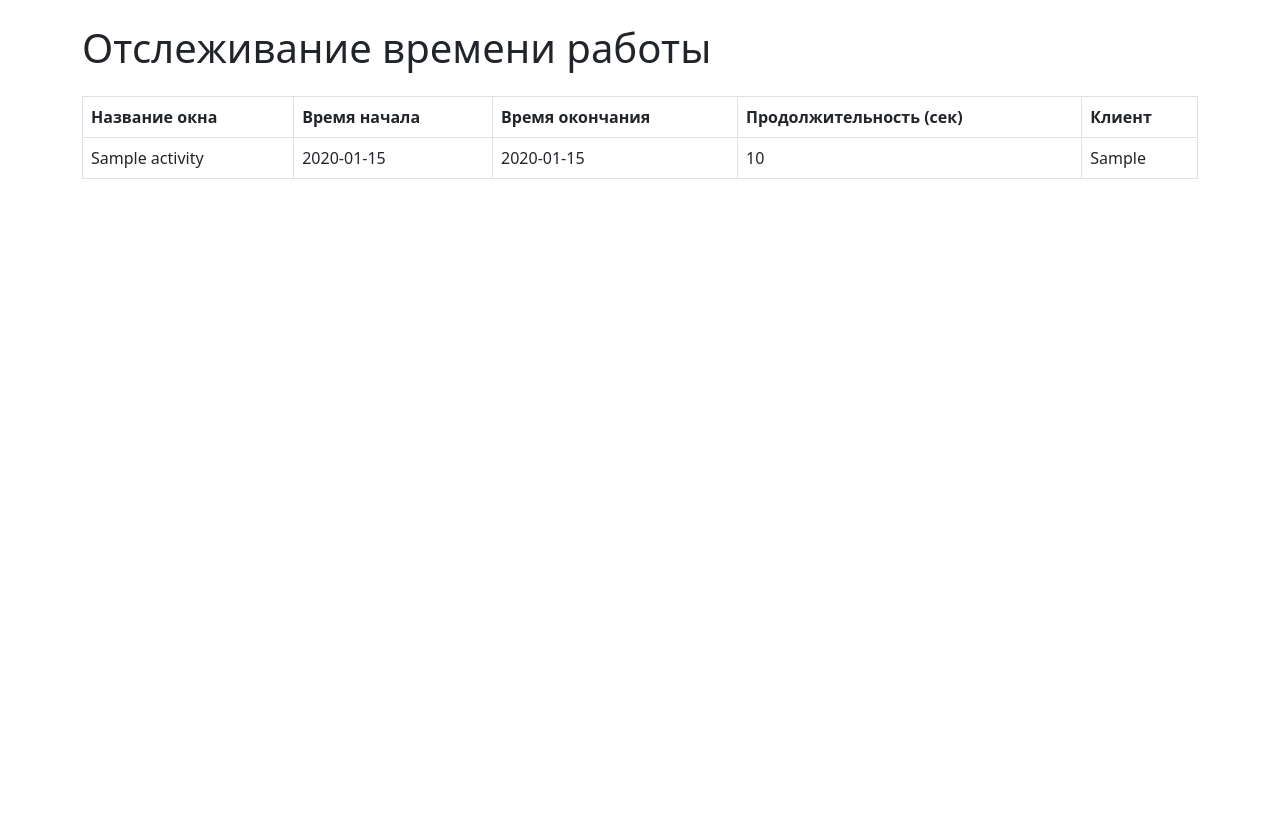
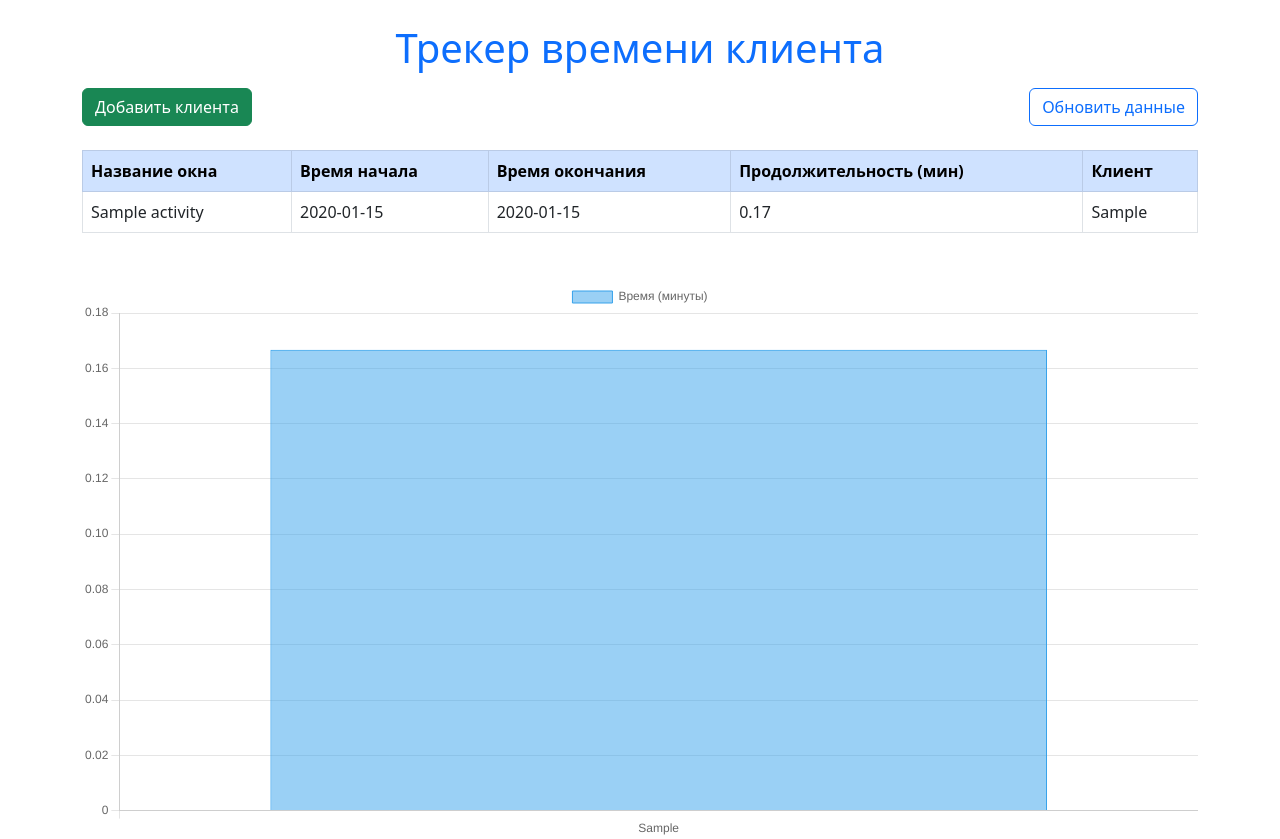
Before and after one commit to art44perov/local_timetracker, a Flask app: page / in a window 1280 px wide. Before the commit the page ends 179 px from the top, so only its background shows below. Run offline with Flask 3, Linux system fonts and the light colour scheme; tables that the repository leaves empty hold one stand-in row (values such as "Sample post"); some libraries are stand-ins or nearby versions.

Commit message:
Обновление HTML-шаблона для улучшенного веб-интерфейса

```diff
--- a/templates/index.html
+++ b/templates/index.html
@@ -2,46 +2,125 @@
 <html>
 <head>
     <meta charset="UTF-8">
-    <title>Отслеживание времени</title>
+    <title>Трекер времени клиента</title>
+    <!-- Bootstrap CSS -->
     <link rel="stylesheet" href="https://cdnjs.cloudflare.com/ajax/libs/bootstrap/5.2.3/css/bootstrap.min.css">
+    <script src="https://cdnjs.cloudflare.com/ajax/libs/Chart.js/4.2.1/chart.min.js"></script>
 </head>
 <body>
 <div class="container mt-4">
-    <h1>Отслеживание времени работы</h1>
+    <h1 class="text-center my-3 text-primary">Трекер времени клиента</h1>
+    <div class="d-flex justify-content-between align-items-center mb-3">
+        <button class="btn btn-success" data-bs-toggle="modal" data-bs-target="#addClientModal">Добавить клиента</button>
+        <div>
+            <button class="btn btn-outline-primary" onclick="loadData()">Обновить данные</button>
+        </div>
+    </div>
     <table class="table table-bordered mt-4">
-        <thead>
+        <thead class="table-primary">
             <tr>
                 <th>Название окна</th>
                 <th>Время начала</th>
                 <th>Время окончания</th>
-                <th>Продолжительность (сек)</th>
+                <th>Продолжительность (мин)</th>
                 <th>Клиент</th>
             </tr>
         </thead>
-        <tbody id="activity-data">
+        <tbody id="activity-table">
         </tbody>
     </table>
+
+    <!-- Canvas для графика -->
+    <canvas id="timeChart" class="mt-5"></canvas>
 </div>
 
+<!-- Модальное окно для добавления клиента -->
+<div class="modal fade" id="addClientModal" tabindex="-1" aria-hidden="true">
+    <div class="modal-dialog">
+        <div class="modal-content">
+            <div class="modal-header">
+                <h5 class="modal-title">Добавить нового клиента</h5>
+                <button type="button" class="btn-close" data-bs-dismiss="modal" aria-label="Закрыть"></button>
+            </div>
+            <div class="modal-body">
+                <form id="clientForm">
+                    <div class="mb-3">
+                        <label for="clientName" class="form-label">Имя клиента:</label>
+                        <input type="text" class="form-control" id="clientName" placeholder="Введите имя клиента" required>
+                    </div>
+                </form>
+            </div>
+            <div class="modal-footer">
+                <button type="button" class="btn btn-secondary" data-bs-dismiss="modal">Закрыть</button>
+                <button type="button" class="btn btn-primary" onclick="addClient()">Добавить</button>
+            </div>
+        </div>
+    </div>
+</div>
+
+<!-- Bootstrap JS -->
+<script src="https://cdnjs.cloudflare.com/ajax/libs/bootstrap/5.2.3/js/bootstrap.bundle.min.js"></script>
 <script>
-    document.addEventListener("DOMContentLoaded", function() {
-        fetch("/data")
+    // Загрузка данных активности
+    function loadData() {
+        fetch('/data')
             .then(response => response.json())
             .then(data => {
-                const tbody = document.getElementById("activity-data");
-                tbody.innerHTML = "";
+                const tbody = document.getElementById('activity-table');
+                tbody.innerHTML = '';
                 data.forEach(row => {
-                    const tr = document.createElement("tr");
+                    const tr = document.createElement('tr');
                     tr.innerHTML = `
                         <td>${row[1]}</td>
                         <td>${row[2]}</td>
                         <td>${row[3]}</td>
-                        <td>${row[4]}</td>
+                        <td>${(row[4] / 60).toFixed(2)}</td>
                         <td>${row[5] || ''}</td>
                     `;
                     tbody.appendChild(tr);
                 });
+                renderChart(data);
             });
+    }
+
+    // График времени по активным клиентам
+    function renderChart(data) {
+        const ctx = document.getElementById('timeChart').getContext('2d');
+        const groupedData = {};
+        data.forEach(row => {
+            const client = row[5] || 'Не указан';
+            groupedData[client] = (groupedData[client] || 0) + row[4] / 60;
+        });
+        const labels = Object.keys(groupedData);
+        const values = Object.values(groupedData);
+        new Chart(ctx, {
+            type: 'bar',
+            data: {
+                labels: labels,
+                datasets: [{
+                    label: 'Время (минуты)',
+                    data: values,
+                    backgroundColor: 'rgba(54, 162, 235, 0.5)',
+                    borderColor: 'rgba(54, 162, 235, 1)',
+                    borderWidth: 1
+                }]
+            }
+        });
+    }
+
+    // Добавление клиента
+    function addClient() {
+        const clientName = document.getElementById('clientName').value;
+        if (clientName) {
+            alert('Добавлен клиент: ' + clientName);
+            document.getElementById('clientForm').reset();
+        } else {
+            alert('Введите имя клиента');
+        }
+    }
+
+    document.addEventListener('DOMContentLoaded', function () {
+        loadData();
     });
 </script>
 </body>
```
